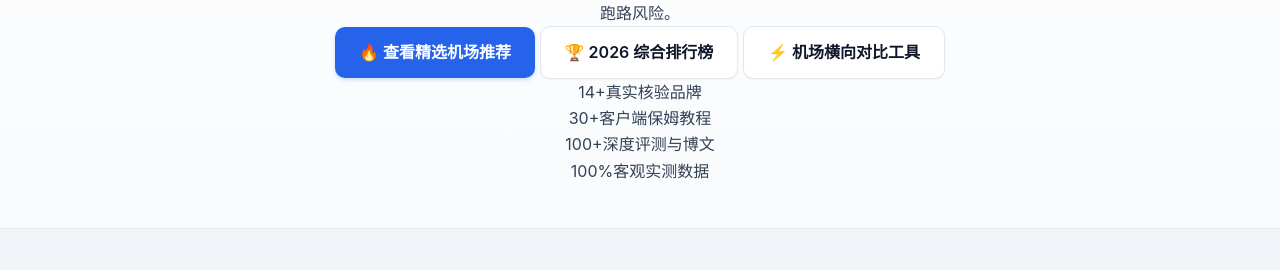
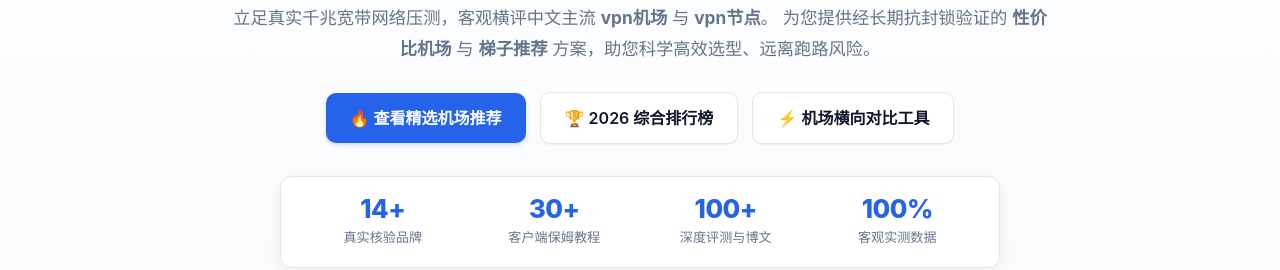
Before and after one commit to tangtang856/vpnjichang, an Astro site: page / in a window 1280 px wide. Shown: the part 246-516 px from the top of the page. Built offline with nearby package versions, Linux system fonts and the light colour scheme; Astro itself is replaced by a stand-in of ours.

Commit message:
style: fix hero section button alignment and stats card styling

```diff
--- a/css/style.css
+++ b/css/style.css
@@ -223,7 +223,8 @@ img {
   border-bottom: 1px solid var(--border-color);
 }
 
-.hero-pill {
+.hero-pill,
+.hero-badge {
   display: inline-flex;
   align-items: center;
   gap: 8px;
@@ -253,18 +254,61 @@ img {
   border-radius: 4px;
 }
 
-.hero-subtitle {
-  font-size: 1.12rem;
+.hero-subtitle,
+.hero-desc {
+  font-size: 1.08rem;
   color: var(--text-muted);
-  max-width: 780px;
+  max-width: 820px;
   margin: 0 auto 28px;
+  line-height: 1.75;
 }
 
-.hero-buttons {
+.hero-buttons,
+.hero-actions {
   display: flex;
   justify-content: center;
+  align-items: center;
   gap: 14px;
   flex-wrap: wrap;
+  margin-bottom: 32px;
+}
+
+/* Hero 数据统计栏 */
+.hero-stats {
+  display: flex;
+  justify-content: space-evenly;
+  align-items: center;
+  gap: 16px;
+  max-width: 720px;
+  margin: 0 auto;
+  padding: 18px 24px;
+  background: #ffffff;
+  border: 1px solid var(--border-color);
+  border-radius: 12px;
+  box-shadow: 0 4px 16px rgba(15, 23, 42, 0.05);
+}
+
+.stat-item {
+  display: flex;
+  flex-direction: column;
+  align-items: center;
+  gap: 4px;
+  flex: 1;
+}
+
+.stat-num {
+  font-size: 1.6rem;
+  font-weight: 800;
+  color: var(--primary);
+  line-height: 1.1;
+  letter-spacing: -0.5px;
+}
+
+.stat-label {
+  font-size: 0.82rem;
+  color: var(--text-muted);
+  font-weight: 500;
+  white-space: nowrap;
 }
 
 .btn-primary {
@@ -1095,8 +1139,19 @@ img {
   .hero-title {
     font-size: 1.7rem;
   }
-  .hero-subtitle {
+  .hero-subtitle,
+  .hero-desc {
     font-size: 1rem;
+  }
+  .hero-stats {
+    display: grid;
+    grid-template-columns: 1fr 1fr;
+    gap: 16px;
+    padding: 16px;
+    margin: 0 12px;
+  }
+  .stat-num {
+    font-size: 1.35rem;
   }
   .footer-grid {
     grid-template-columns: 1fr;
--- a/public/css/style.css
+++ b/public/css/style.css
@@ -223,7 +223,8 @@ img {
   border-bottom: 1px solid var(--border-color);
 }
 
-.hero-pill {
+.hero-pill,
+.hero-badge {
   display: inline-flex;
   align-items: center;
   gap: 8px;
@@ -253,18 +254,61 @@ img {
   border-radius: 4px;
 }
 
-.hero-subtitle {
-  font-size: 1.12rem;
+.hero-subtitle,
+.hero-desc {
+  font-size: 1.08rem;
   color: var(--text-muted);
-  max-width: 780px;
+  max-width: 820px;
   margin: 0 auto 28px;
+  line-height: 1.75;
 }
 
-.hero-buttons {
+.hero-buttons,
+.hero-actions {
   display: flex;
   justify-content: center;
+  align-items: center;
   gap: 14px;
   flex-wrap: wrap;
+  margin-bottom: 32px;
+}
+
+/* Hero 数据统计栏 */
+.hero-stats {
+  display: flex;
+  justify-content: space-evenly;
+  align-items: center;
+  gap: 16px;
+  max-width: 720px;
+  margin: 0 auto;
+  padding: 18px 24px;
+  background: #ffffff;
+  border: 1px solid var(--border-color);
+  border-radius: 12px;
+  box-shadow: 0 4px 16px rgba(15, 23, 42, 0.05);
+}
+
+.stat-item {
+  display: flex;
+  flex-direction: column;
+  align-items: center;
+  gap: 4px;
+  flex: 1;
+}
+
+.stat-num {
+  font-size: 1.6rem;
+  font-weight: 800;
+  color: var(--primary);
+  line-height: 1.1;
+  letter-spacing: -0.5px;
+}
+
+.stat-label {
+  font-size: 0.82rem;
+  color: var(--text-muted);
+  font-weight: 500;
+  white-space: nowrap;
 }
 
 .btn-primary {
@@ -1095,8 +1139,19 @@ img {
   .hero-title {
     font-size: 1.7rem;
   }
-  .hero-subtitle {
+  .hero-subtitle,
+  .hero-desc {
     font-size: 1rem;
+  }
+  .hero-stats {
+    display: grid;
+    grid-template-columns: 1fr 1fr;
+    gap: 16px;
+    padding: 16px;
+    margin: 0 12px;
+  }
+  .stat-num {
+    font-size: 1.35rem;
   }
   .footer-grid {
     grid-template-columns: 1fr;
--- a/src/pages/index.astro
+++ b/src/pages/index.astro
@@ -39,8 +39,7 @@ const schema = {
       <h1 class="hero-title">2026 优质稳定机场推荐与科学翻墙节点导航</h1>
       <p class="hero-desc">
         立足真实千兆宽带网络压测，客观横评中文主流 <strong>vpn机场</strong> 与 <strong>vpn节点</strong>。
-        为您提供经过长期抗封锁验证的 <strong>性价比机场</strong> 与 <strong>梯子推荐</strong> 方案，
-        助您轻松选购不踩坑、杜绝跑路风险。
+        为您提供经长期抗封锁验证的 <strong>性价比机场</strong> 与 <strong>梯子推荐</strong> 方案，助您科学高效选型、远离跑路风险。
       </p>
       <div class="hero-actions">
         <a href="#featured" class="btn-primary">🔥 查看精选机场推荐</a>
```
Also changed, not shown: index.html (+1 -2 lines).
